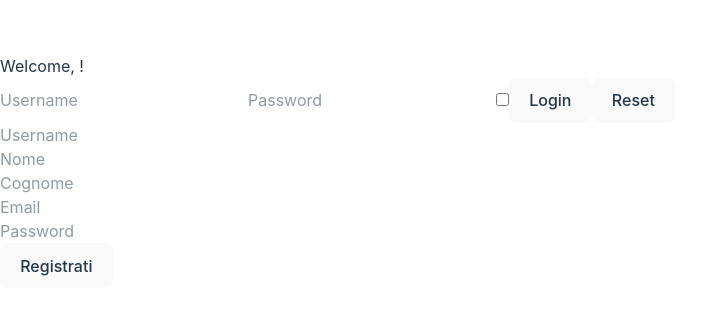
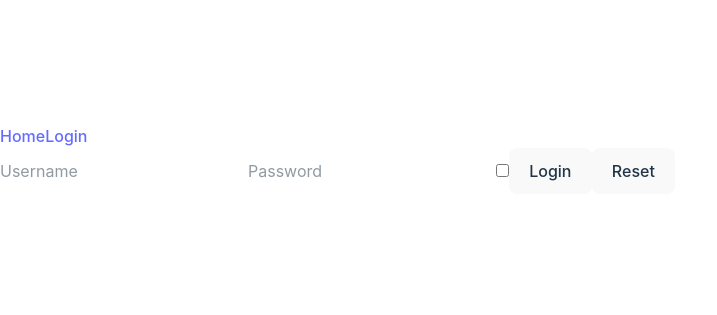
Before and after one commit to Chrisack66/Esercitazioni-react, a React (Vite) app in the folder Esercizi/: page /login in a window 1280 px wide. Shown: the part 241-556 px from the top of the page, without its empty margins (0-717 px from the left). Built offline with nearby package versions, Linux system fonts and the light colour scheme.

Commit message:
Implementazione con react route

```diff
--- a/Esercizi/package.json
+++ b/Esercizi/package.json
@@ -13,6 +13,7 @@
     "@tailwindcss/vite": "^4.1.11",
     "react": "^19.1.0",
     "react-dom": "^19.1.0",
+    "react-router-dom": "^7.6.3",
     "tailgrids": "^2.3.0",
     "tailwindcss": "^4.1.11"
   },
--- a/Esercizi/src/App.jsx
+++ b/Esercizi/src/App.jsx
@@ -3,7 +3,8 @@ import "./App.css";
 import InteractiveWelcome from "./components/InteractiveWelcome.jsx";
 import Login from "./components/Login.jsx";
 import Registrazione from "./components/Registrazione.jsx";
-
+import {BrowserRouter, Link, Route, Routes} from "react-router-dom"
+import { Dashboard } from "./components/Dashboard.jsx";
 
 
 function App() {
@@ -13,10 +14,21 @@ function App() {
 
   return (
     <>
-      <InteractiveWelcome />
-      <Login database={users} />
-      <Registrazione database={users} />
+    <BrowserRouter>
+      <nav>
+        <Link to="/" >Home</Link>
+        <Link to="/login" >Login</Link>
+      </nav>
+      <Routes>
+        <Route path="/" element={<InteractiveWelcome />}/>
+        <Route path="/login" element={<Login database={users} />}/>
+        <Route path="/registrazione" element={<Registrazione database={users} />}/>
+        <Route path="/dashboard" element={<Dashboard />} />
+      </Routes>
 
+
+
+    </BrowserRouter>
     </>
   );
 }
--- a/Esercizi/src/components/Dashboard.jsx
+++ b/Esercizi/src/components/Dashboard.jsx
@@ -1,5 +1,6 @@
 import { useEffect, useState } from "react";
 import { useUser } from "../contexts/userContext";
+import { useNavigate } from "react-router-dom";
 
 export function Dashboard() {
   const { logout, user, editUser, db } = useUser();
@@ -7,6 +8,7 @@ export function Dashboard() {
   const [userList, setUserList] = useState([]);
   const [friendList, setFriendList] = useState(user.friends || []);
   const [userExist, setUserExist] = useState(null);
+  const navigate = useNavigate();
 
   const [newUser, setnewUser] = useState(user);
   useEffect(() => {
@@ -85,6 +87,11 @@ export function Dashboard() {
     }*/
   }, [friendList]);
 
+  function handleLogout(){
+    logout()
+    navigate("/login");
+  }
+
   return (
     <>
       <h1>Benvenuto {user.username}!</h1>
@@ -137,7 +144,7 @@ export function Dashboard() {
           <button onClick={() => handleRemove(x)}>Rimuovi amicizia</button>
         </div>
       ))}
-      <button onClick={logout}>Logout</button>
+      <button onClick={handleLogout}>Logout</button>
       <div className="cards">
         <h1>Potresti conoscere</h1>
         <hr />
--- a/Esercizi/src/components/Login.jsx
+++ b/Esercizi/src/components/Login.jsx
@@ -1,13 +1,15 @@
 import { useState } from "react";
-import { Dashboard } from "./Dashboard";
 import { useUser } from "../contexts/userContext";
+import { useNavigate } from "react-router-dom";
 
 
 function Login() {
-  const { login, message, logout, user } = useUser();
+  const { login, message } = useUser();
   const [username, setUsername] = useState("");
   const [password, setPassword] = useState("");
   const [remember, setRemember] = useState(false);
+  const navigate= useNavigate();
+
 
   const handleSubmit = (e) => {
     e.preventDefault();
@@ -15,7 +17,10 @@ function Login() {
     setUsername("");
     setPassword("");
     setRemember(false);
+    navigate("/dashboard");
   };
+
+  // non devo accedere alla rotta dashboard se non sono loggata
 
   const handleReset = () => {
     setUsername("");
@@ -23,9 +28,6 @@ function Login() {
     setRemember(false);
   };
 
-  function handleLogout() {
-    logout();
-  }
 
   return (
     <div>
@@ -55,7 +57,7 @@ function Login() {
         </button>
         {message && <p>{message}</p>}
       </form>
-      {user && <Dashboard logout={handleLogout} />}{" "}
+
       {/*se esiste uno user loggato, mi fa un render condizionale della mia dashboard*/}
     </div>
   );
```
Also changed, not shown: 1 other file (tests, documents, lock files or other folders).
